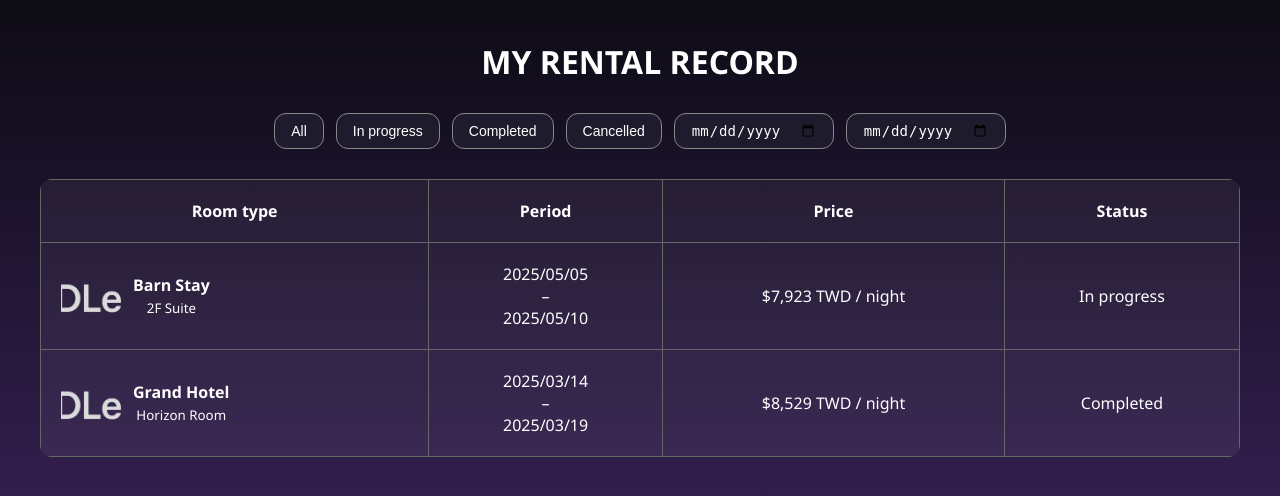
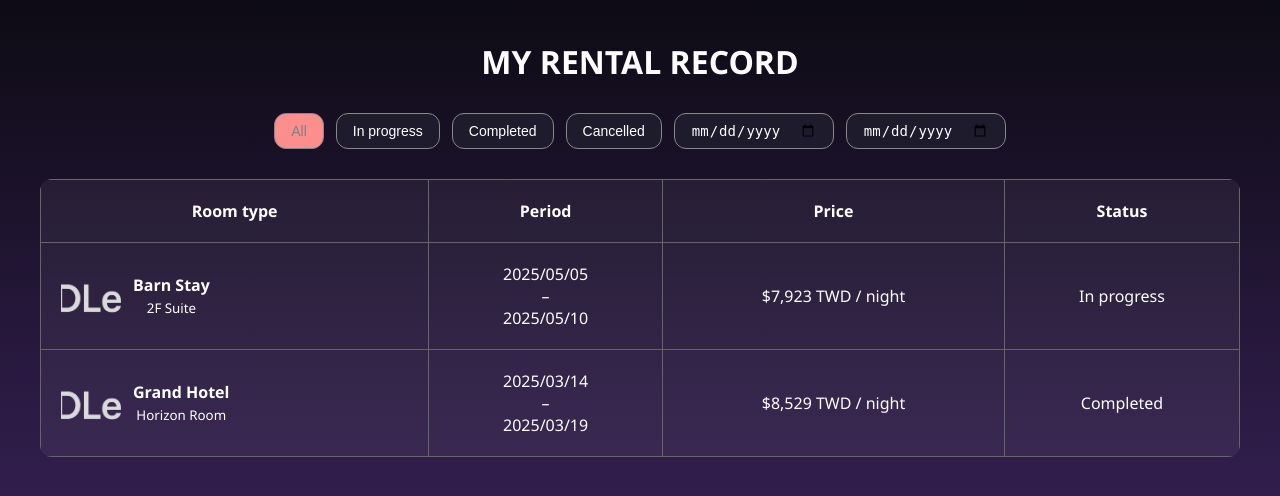
Before and after one commit to Whitney9/FINAL-DAPP, a Flask app: page /my_rentals in a window 1280 px wide, with the pointer over the restyled element. Shown: the part 112-608 px from the top of the page. Run offline with Flask 3, Linux system fonts and the light colour scheme.

Commit message:
My rental record 的css btn hover

```diff
--- a/Dlease_dapp/static/style/my_rentals.css
+++ b/Dlease_dapp/static/style/my_rentals.css
@@ -28,6 +28,15 @@ h1 {
   border-radius: 12px;
   font-size: 14px;
   cursor: pointer;
+}
+/*按鈕dhover*/
+.filter-bar button:hover{
+  color:grey;
+  background-color: rgb(253, 142, 142);
+}
+/*年月日的東東的hover*/
+.filter-bar input:hover{
+  color:#666;
 }
 
 .rental-table {
```
